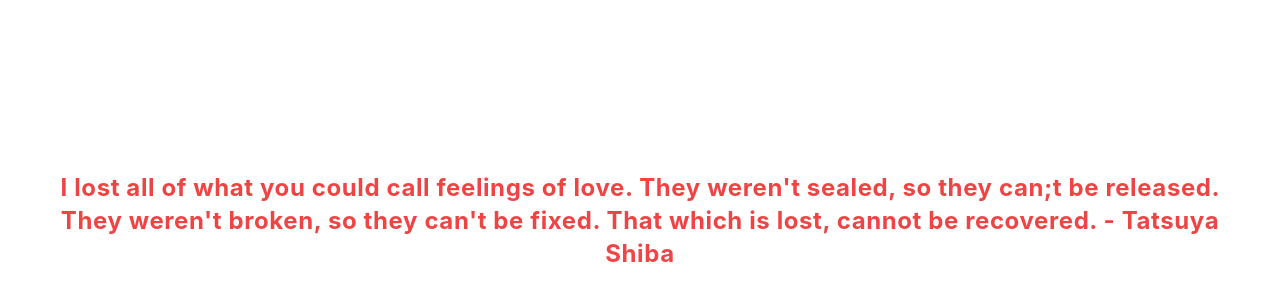
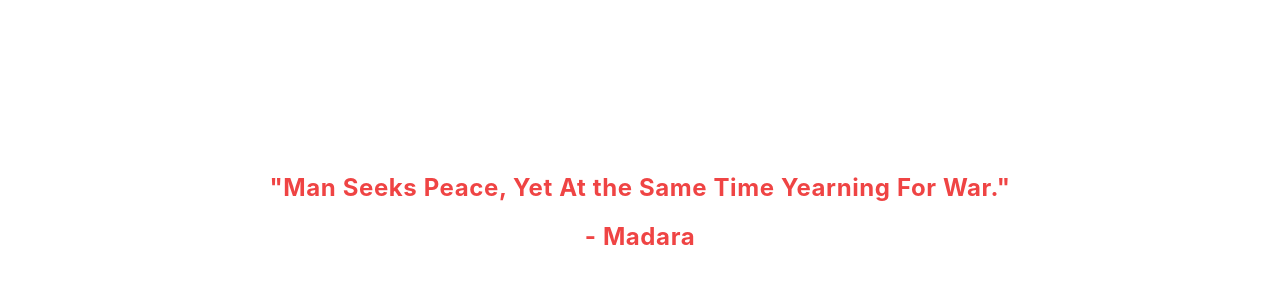
Before and after one commit to clavelian/RandomQuoteGenerator, a React (Vite) app in the folder prq/: page / in a window 1280 px wide. Shown: the part 188-488 px from the top of the page. Built offline with nearby package versions, Linux system fonts and the light colour scheme.

Commit message:
sampleQuote

```diff
--- a/prq/src/components/ui/text-generate-effect.tsx
+++ b/prq/src/components/ui/text-generate-effect.tsx
@@ -44,7 +44,7 @@ const TextGenerateEffect = ({
 
   return (
     <div className={cn("font-bold", className)}>
-      <div className="mt-4">
+      <div className="">
         <div className=" dark:text-white text-black text-2xl leading-snug tracking-wide">
           {renderWords()}
         </div>
--- a/prq/src/pages/TextGenerateEffectDemo.tsx
+++ b/prq/src/pages/TextGenerateEffectDemo.tsx
@@ -1,10 +1,16 @@
 import React from "react";
 import TextGenerateEffect from "../components/ui/text-generate-effect";
 
-const words = `I lost all of what you could call feelings of love. They weren't sealed, so they can;t be released. They weren't broken, so they can't be fixed. That which is lost, cannot be recovered. - Tatsuya Shiba
+const words = `"Man Seeks Peace, Yet At the Same Time Yearning For War."
 `;
+const quoteAuthor = "- Madara";
 
 function TextGenerateEffectDemo() {
-  return <TextGenerateEffect words={words} />;
+  return (
+    <div>
+      <TextGenerateEffect words={words} className="pb-4" />
+      <TextGenerateEffect words={quoteAuthor} />
+    </div>
+  );
 }
 export default TextGenerateEffectDemo;
```
